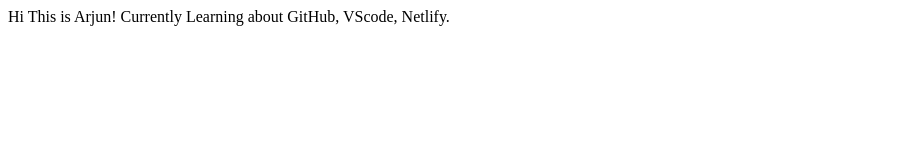
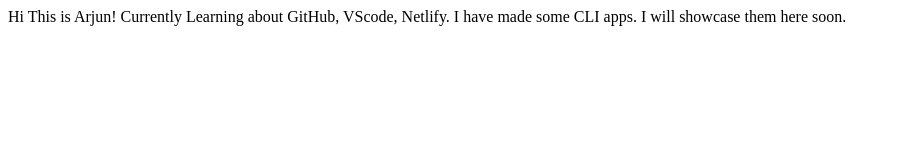
Before and after one commit to ChaudhayArjun/MyFirst-site, a plain HTML site: page index.html in a window 1280 px wide. Shown: the whole page, without its empty margins (0-901 px from the left). Drawn offline with Linux system fonts and the light colour scheme.

Commit message:
update: about CLI apps

```diff
--- a/index.html
+++ b/index.html
@@ -9,5 +9,7 @@
     Hi This is Arjun!
 
     Currently Learning about GitHub, VScode, Netlify.
+
+    I have made some CLI apps. I will showcase them here soon.
 </body>
 </html>
```
